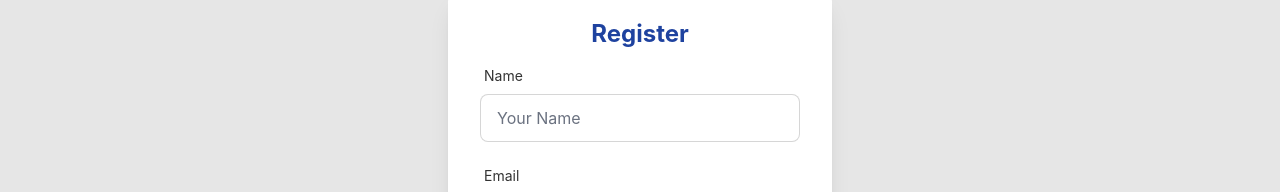
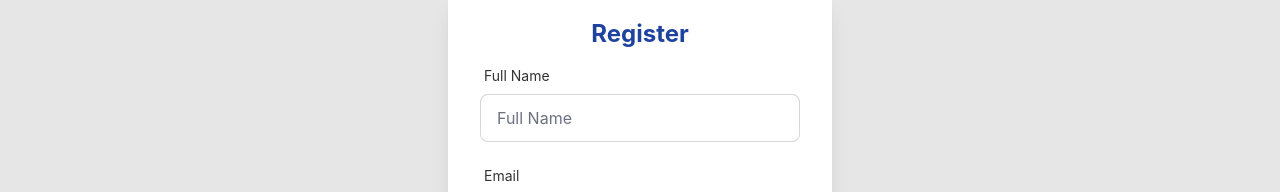
Before and after one commit to pinky-banik/E-School-Client, a React (Create React App) app: page /register in a window 1280 px wide. Shown: the part 222-414 px from the top of the page. Built offline with nearby package versions, Linux system fonts and the light colour scheme; no server answers.

Commit message:
navicon changed

```diff
--- a/public/index.html
+++ b/public/index.html
@@ -2,14 +2,14 @@
 <html lang="en">
   <head>
     <meta charset="utf-8" />
-    <link rel="icon" href="%PUBLIC_URL%/favicon.ico" />
+    <link rel="icon" href="logo.jpg" />
     <meta name="viewport" content="width=device-width, initial-scale=1" />
     <meta name="theme-color" content="#000000" />
     <meta
       name="description"
       content="Web site created using create-react-app"
     />
-    <link rel="apple-touch-icon" href="%PUBLIC_URL%/logo192.png" />
+    <link rel="apple-touch-icon" href="logo.jpg" />
     <!--
       manifest.json provides metadata used when your web app is installed on a
       user's mobile device or desktop. See https://developers.google.com/web/fundamentals/web-app-manifest/
--- a/src/Pages/Register.js
+++ b/src/Pages/Register.js
@@ -81,11 +81,11 @@ const Register = () => {
               <form onSubmit={handleSubmit(onSubmit)}>
                 <div className="form-control w-full max-w-xs">
                   <label className="label">
-                    <span className="label-text">Name</span>
+                    <span className="label-text">Full Name</span>
                   </label>
                   <input
                     type="text"
-                    placeholder="Your Name"
+                    placeholder="Full Name"
                     className="input input-bordered w-full max-w-xs focus:outline-none"
                     {...register("name", {
                       required: {
```
Also changed, not shown: public/logo.jpg (added).
